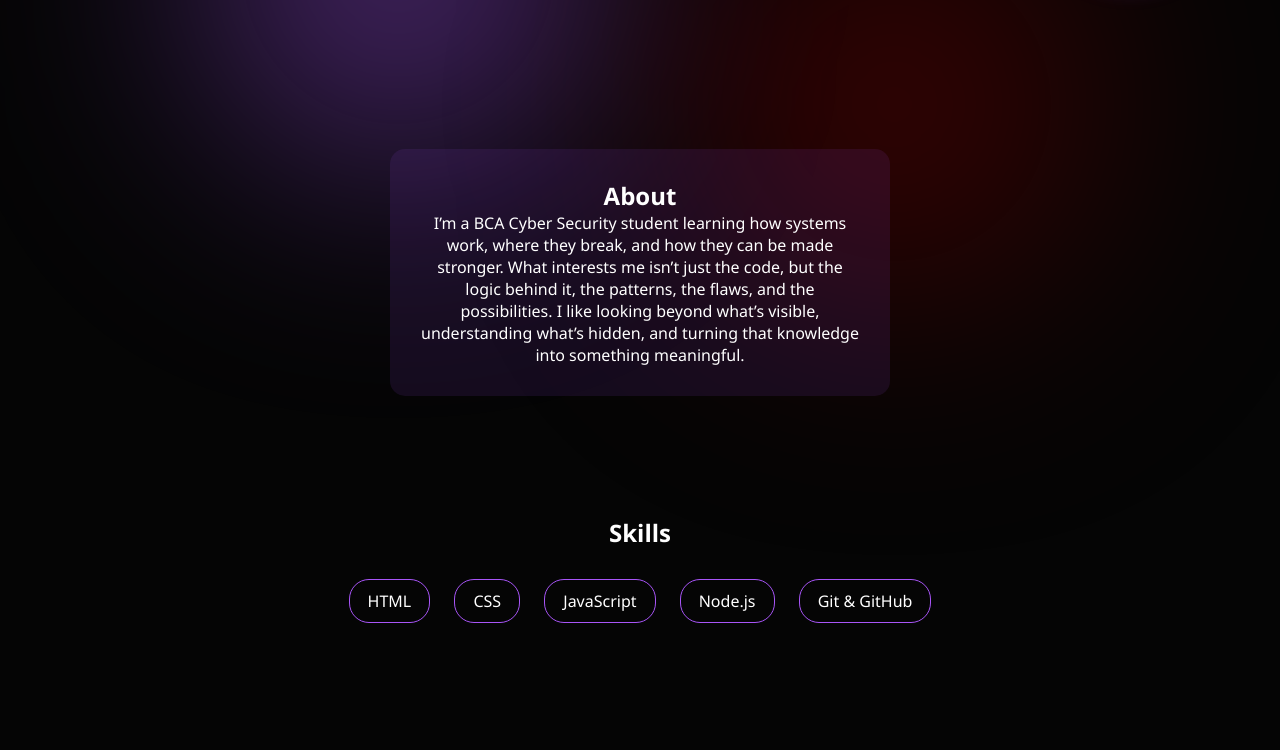
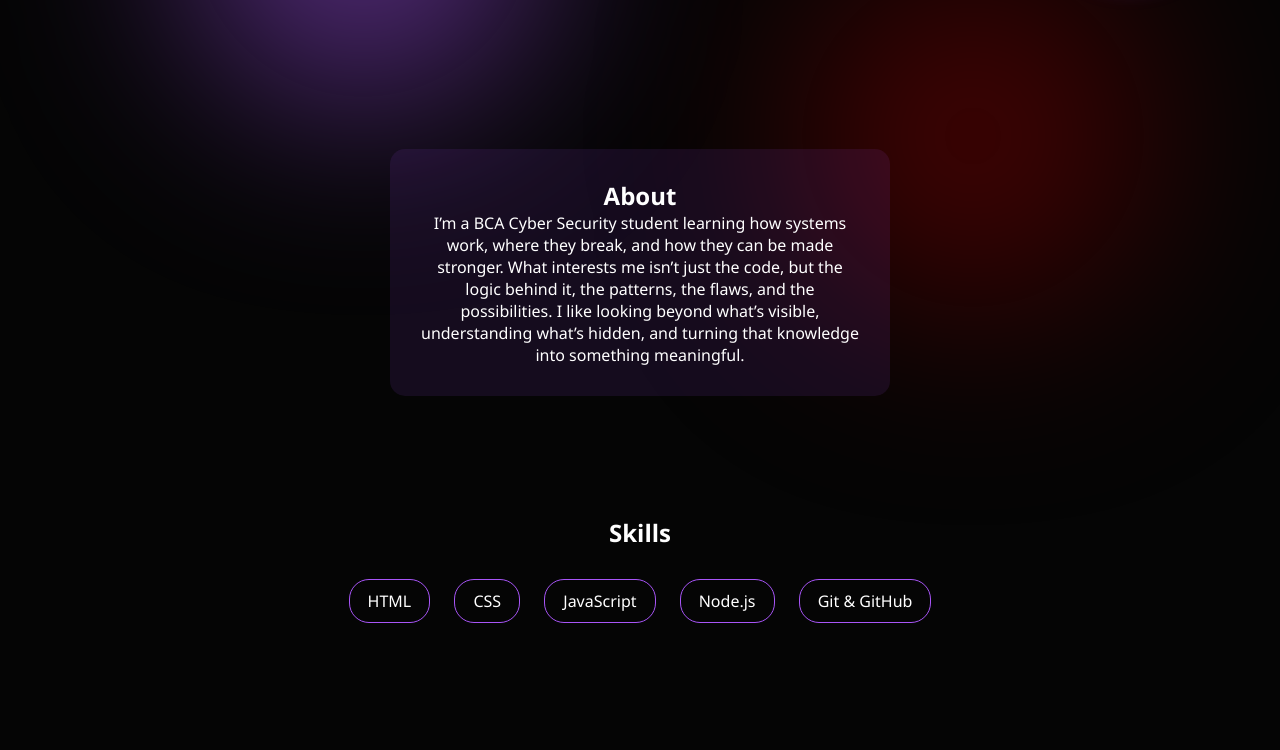
Before and after one commit to Istutishar/Istuti_portfolio, a plain HTML site: page index.html in a window 1280 px wide. Shown: the part 369-1119 px from the top of the page. Drawn offline with Linux system fonts and the light colour scheme.

Commit message:
Update style.css

```diff
--- a/style.css
+++ b/style.css
@@ -17,35 +17,29 @@ body::before,
 body::after {
     content: "";
     position: fixed;
-    width: 400px;
-    height: 400px;
+    width: 350px;
+    height: 350px;
     border-radius: 50%;
-    filter: blur(120px);
+    filter: blur(100px);
     z-index: -1;
+    animation: float 10s infinite alternate ease-in-out;
 }
 
 body::before {
-    background: rgba(168, 85, 247, 0.4);
-    top: 10%;
+    background: rgba(168, 85, 247, 0.5);
+    top: 20%;
     left: 10%;
-    animation: move1 12s infinite alternate;
 }
 
 body::after {
-    background: rgba(128, 0, 0, 0.4); /* maroon */
+    background: rgba(128, 0, 0, 0.5);
     bottom: 10%;
-    right: 10%;
-    animation: move2 15s infinite alternate;
+    right: 15%;
 }
 
-@keyframes move1 {
-    0% { transform: translate(0,0); }
-    100% { transform: translate(100px, 80px); }
-}
-
-@keyframes move2 {
-    0% { transform: translate(0,0); }
-    100% { transform: translate(-100px, -80px); }
+@keyframes float {
+    0% { transform: translate(0px, 0px); }
+    100% { transform: translate(120px, -80px); }
 }
 
 /* NAVBAR */
```
